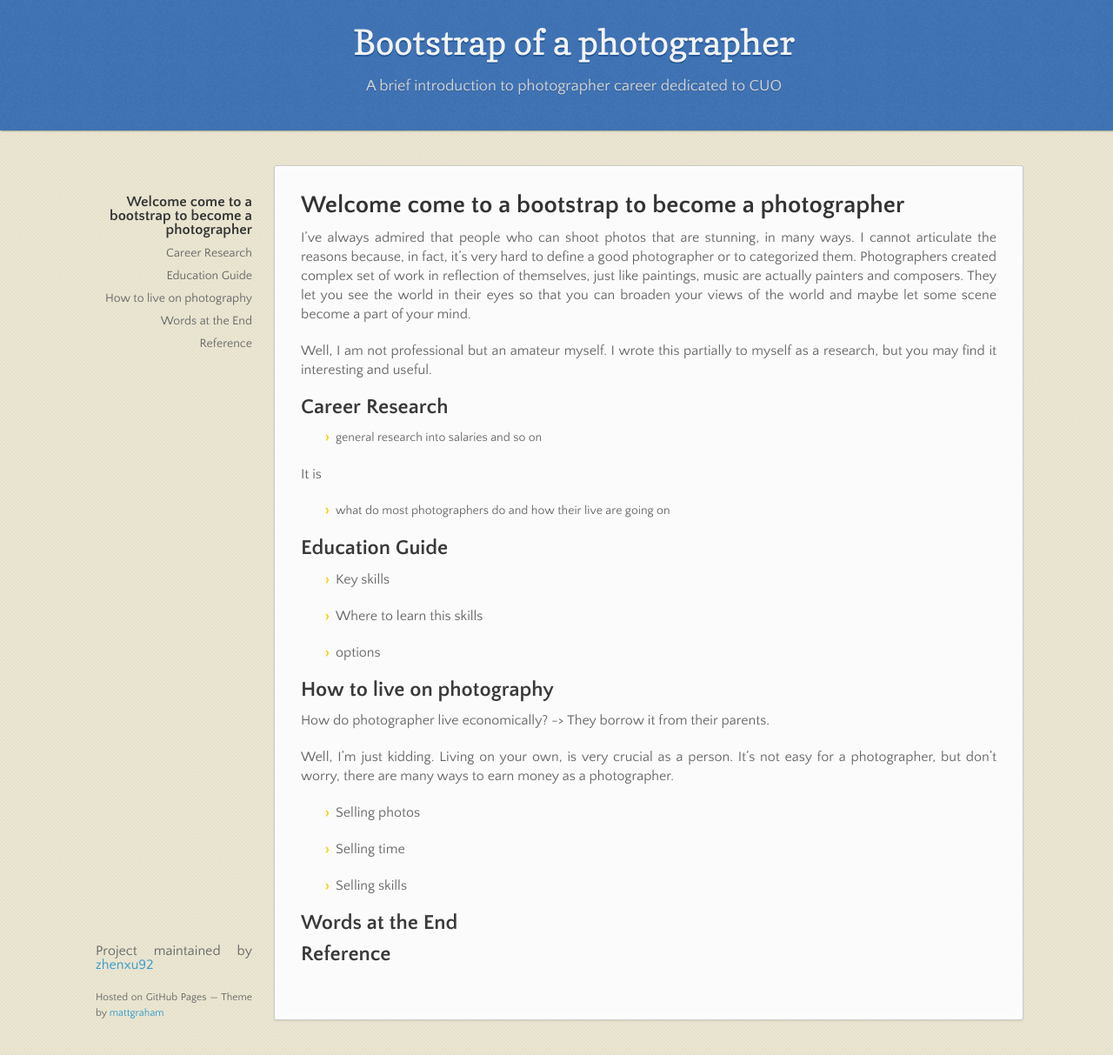
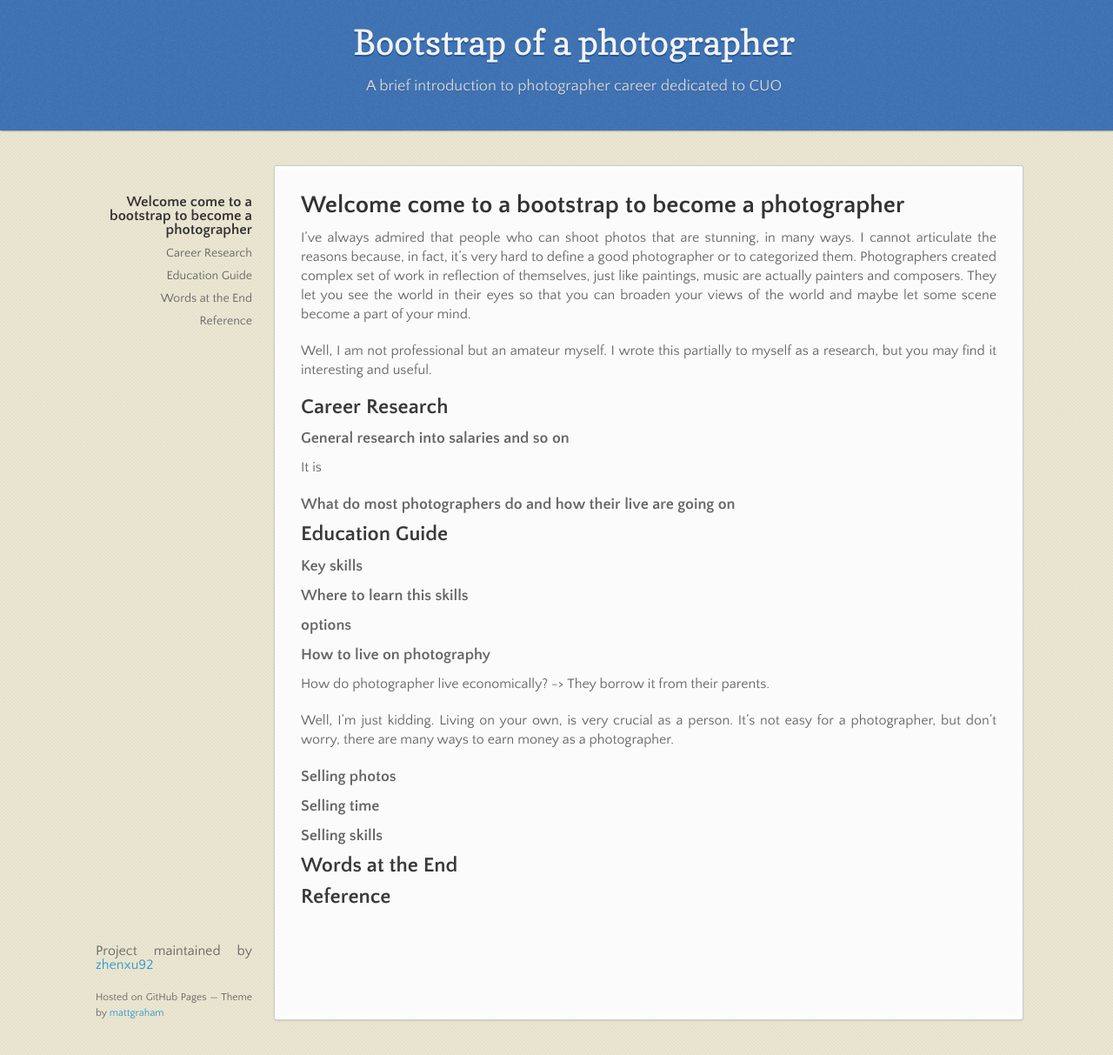
Before and after one commit to zhenxu92/BootstrapOfPhotographer, a Jekyll site: the page built from index.md, in a window 1280 px wide and 1213 px high. Shown: the whole window at 87% size. Built offline with Jekyll 4.4.1, drawn with Linux system fonts in a browser that asks for light colours; our own code applies the rules of GitHub Pages for plain Markdown files.

Commit message:
Update index.md

```diff
--- a/index.md
+++ b/index.md
@@ -8,36 +8,36 @@ Well, I am not professional but an amateur myself. I wrote this partially to mys
 
 ## Career Research
 
-- general research into salaries and so on
+### General research into salaries and so on
 
 It is
 
-- what do most photographers do and how their live are going on
+### What do most photographers do and how their live are going on
 
 
 
 ## Education Guide
 
-- Key skills
+### Key skills
 
 
-- Where to learn this skills
+### Where to learn this skills
 
 
-- options
+### options
 
 
-## How to live on photography
+### How to live on photography
 
 How do photographer live economically? -> They borrow it from their parents.
 
 Well, I'm just kidding. Living on your own, is very crucial as a person. It's not easy for a photographer, but don't worry, there are many ways to earn money as a photographer.
 
-- Selling photos
+### Selling photos
 
-- Selling time
+### Selling time
 
-- Selling skills
+### Selling skills
 
 ## Words at the End
 
```
